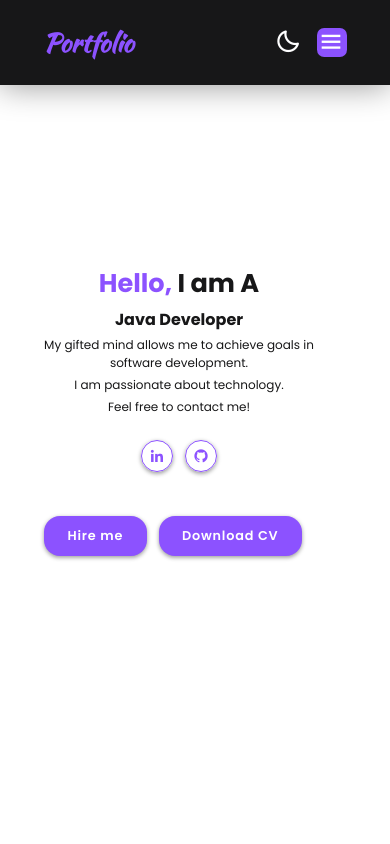
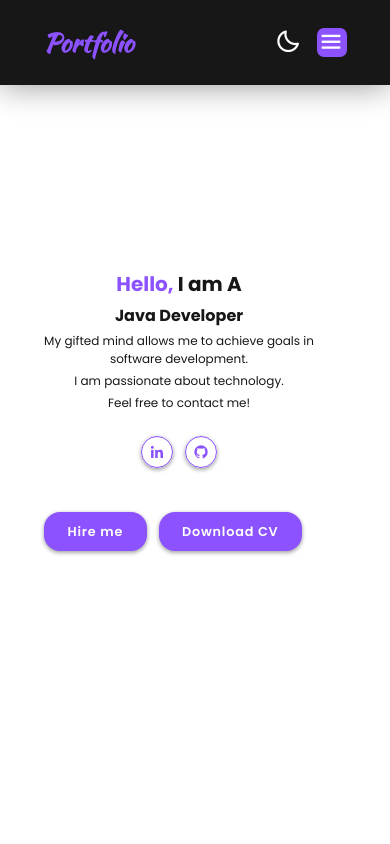
Before and after one commit to AllaVict/java_developer_portfolio, a React (Create React App) app: page / in a window 390 px wide. Shown: the top 844 px of the page. Built offline with nearby package versions, Linux system fonts and the light colour scheme.

Commit message:
commit some chahges homeStyle

```diff
--- a/src/components/homeStyle.css
+++ b/src/components/homeStyle.css
@@ -96,17 +96,17 @@
 	.home {
 		justify-content: center;
 		text-align: center;
-		/* padding: 0 3% 23rem; */
+
 	}
 	.home-img img {
 		display: none;
 	}
 
 	.home-content h1 {
-		font-size: 4rem;
+		font-size: 3rem;
 	}
 	.home-content h2 {
-		font-size: 2.8rem;
+		font-size: 2.5rem;
 	}
 
 	.home-content .social-media a {
@@ -119,7 +119,7 @@
 		font-size: 50%;
 	}
  	.home-content h1 {
-		font-size: 3.2rem;
+		font-size: 2.5rem;
 	}
 	.home-content h2 {
 		font-size: 2rem;
```
